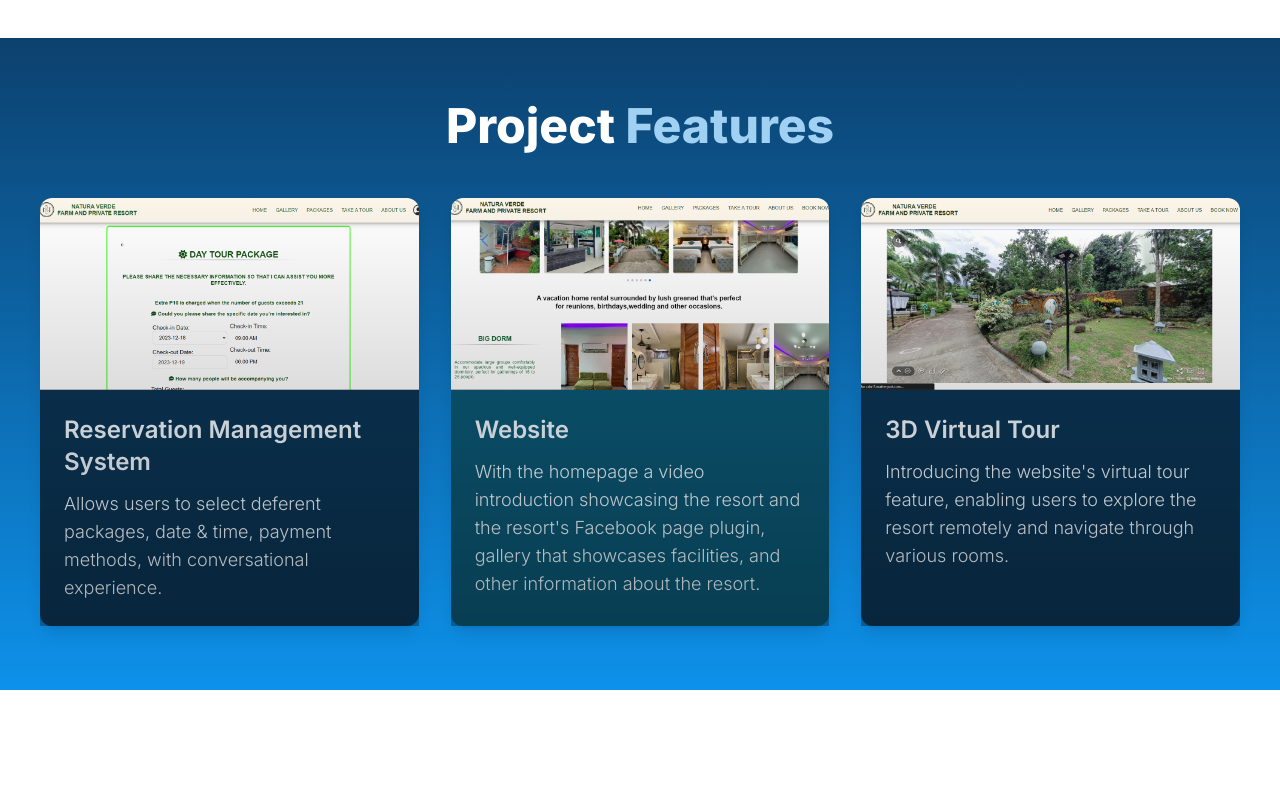
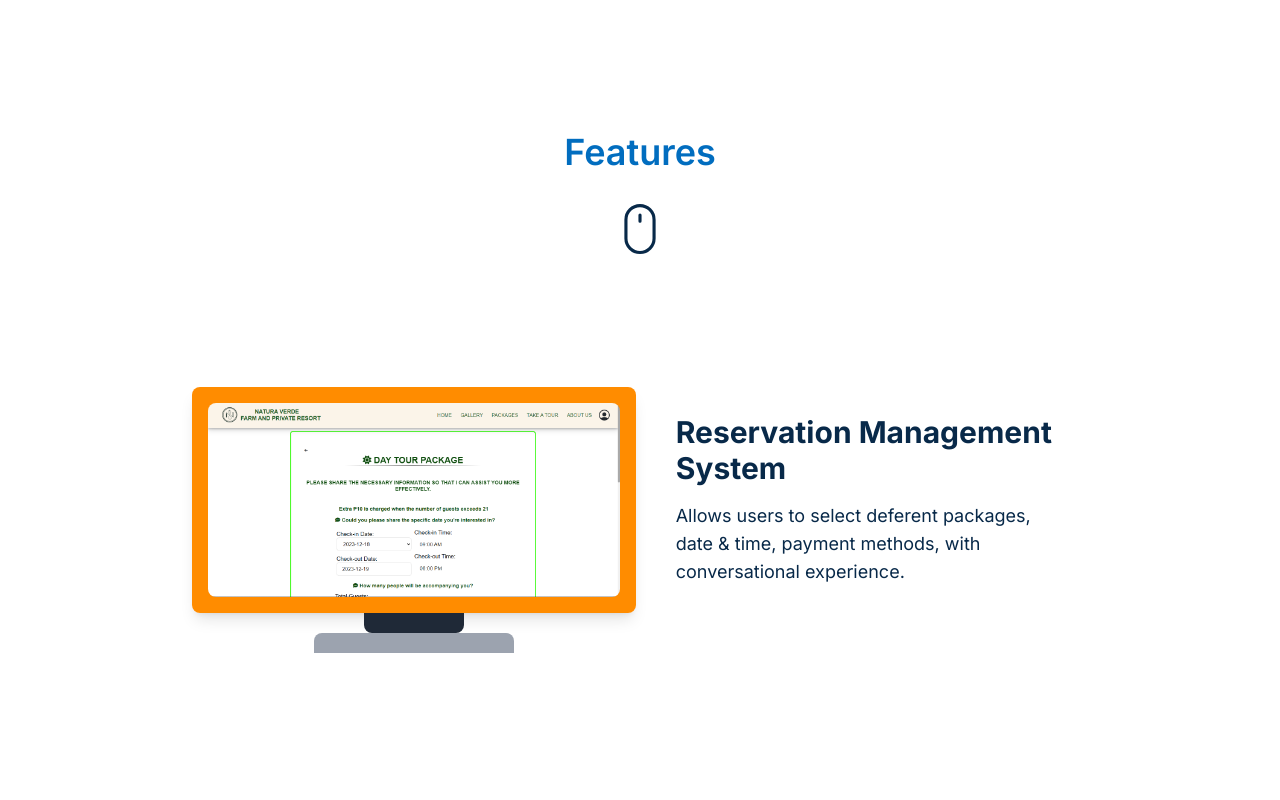
Before and after one commit to johnreyluntayao/my-portfolio, a Next.js app: page /projects/1 in a window 1280 px wide. Shown: the part 1240-2040 px from the top of the page. Built offline with nearby package versions, Linux system fonts and the light colour scheme.

Commit message:
changed the design for project features

```diff
--- a/app/projects/[projectid]/page.tsx
+++ b/app/projects/[projectid]/page.tsx
@@ -5,6 +5,7 @@ import ProjectAbout from '@/components/ProjectAbout'
 import ProjectContribution from '@/components/ProjectContribution'
 import ProjectFeatures from '@/components/ProjectFeatures'
 import ProjectHero from '@/components/ProjectHero'
+import ProjectFeature2 from '@/components/ProjectFeature2'
 import { FloatingNav } from '@/components/ui/FloatingNavbar'
 import { navItems } from '@/data'
 import React from 'react'
@@ -22,11 +23,12 @@ const page = ({params} : {
       <ProjectHero id={id}/>
     <div className=" flex justify-center items-center flex-col overflow-hidden mx-auto sm:px-10 px-5">
       <div className="max-w-7xl w-full">
+
         <ProjectAbout id={id}/>
       </div>
     </div>
     <div className=''>
-      <ProjectFeatures id={id}/>
+    <ProjectFeature2 id={id}/>
     </div>
 
     <div className=" flex justify-center items-center flex-col overflow-hidden mx-auto sm:px-10 px-5">
--- a/components/ProjectAbout.tsx
+++ b/components/ProjectAbout.tsx
@@ -8,7 +8,7 @@ const ProjectAbout = ({ id }: { id: number }) => {
     <div className="flex justify-center items-center pb-36" id="project-about">
       <div className="w-full lg:w-[55vw] md:w-[65vw]">
         {project ? (
-          <div className="relative bg-gradient-to-r from-white to-blue-50 border border-science-blue-500 rounded-lg shadow-xl transition hover:shadow-2xl">
+          <div className="relative pt-24">
             <h1 className="heading pt-6 text-center text-3xl md:text-4xl lg:text-5xl text-science-blue-950 font-bold">
               Project <span className="text-science-blue-600">Description</span>
             </h1>
--- /dev/null
+++ b/components/ProjectFeature2.tsx
@@ -0,0 +1,93 @@
+'use client';
+
+import React from 'react';
+import { detailedProjects } from '@/data';
+
+const ProjectFeature2 = ({ id }: { id: number }) => {
+  const projectDetail = detailedProjects.find((p) => p.id === id);
+  const monitorColors = ['bg-[#FF8C00]', 'bg-[#228B22]', 'bg-[#2F4F4F]'];
+
+
+
+  return (
+    <section className=" flex items-center justify-center px-0 lg:px-32 mb-32" id="about">
+      {projectDetail ? (
+
+<div className='flex flex-col gap-16 lg:gap-32'>
+<div className='flex flex-col items-center justify-center gap-8'>
+<h1 className=" text-center text-2xl md:text-3xl lg:text-4xl text-science-blue-600 font-semibold">
+     Features
+    </h1>
+    <img
+      src="/mouse.svg"
+       alt="mouse"
+       height={50}
+       width={50}
+       className=''
+     />
+
+    </div>
+
+        <div className="flex flex-col gap-16 lg:gap-60 items-center px-16">
+
+
+
+
+          {projectDetail.features?.map((feat, idx) => (
+            <React.Fragment key={idx}>
+              <div
+                className={`flex flex-col ${
+                  idx % 2 === 0 ? 'lg:flex-row' : 'lg:flex-row-reverse'
+                } items-center gap-2`}
+              >
+                {/* <div className="w-full lg:w-1/2 order-1 lg:order-1">
+                  <img
+                    src={feat.img}
+                    alt={feat.title}
+                    className="w-full h-auto rounded-lg"
+
+                  />
+                </div> */}
+
+                <div className="flex items-center justify-center w-full lg:w-1/2 order-1 lg:order-1">
+
+      <div className="relative rounded-lg shadow-lg flex justify-center items-center">
+
+        <div className={`relative ${monitorColors[idx % monitorColors.length]} p-4 rounded-lg`}>
+          <img
+            src={feat.img}
+            alt="Product Display"
+            height={500}
+            width={500}
+            className="rounded-lg"
+          />
+        </div>
+
+
+        <div className="absolute bottom-[-20px] bg-gray-800 w-[100px] h-[20px] rounded-b-lg"></div>
+        <div className="absolute bottom-[-40px] bg-gray-400 w-[200px] h-[20px] rounded-t-lg "></div>
+      </div>
+    </div>
+
+
+                <div className="mt-10 lg:mt-0 flex flex-col justify-center w-full lg:w-1/2 text-center md:text-left lg:text-left p-4 lg:p-8 order-2 lg:order-2">
+                  <h1 className="text-3xl items-center md:items-center lg:items-start font-bold mb-4 text-science-blue-950">
+                    {feat.title}
+                  </h1>
+                  <p className="text-sm md:text-base lg:text-lg font-normal text-science-blue-950">
+                    {feat.desc}
+                  </p>
+                </div>
+              </div>
+            </React.Fragment>
+          ))}
+        </div>
+        </div>
+      ) : (
+        <p>Not found</p>
+      )}
+    </section>
+  );
+};
+
+export default ProjectFeature2;
--- a/tailwind.config.ts
+++ b/tailwind.config.ts
@@ -26,6 +26,8 @@ const config = {
       },
     },
     extend: {
+
+
       colors: {
         black: {
           DEFAULT: "#000",
```
Also changed, not shown: public/monitor.svg (added), public/mouse.svg (added).
